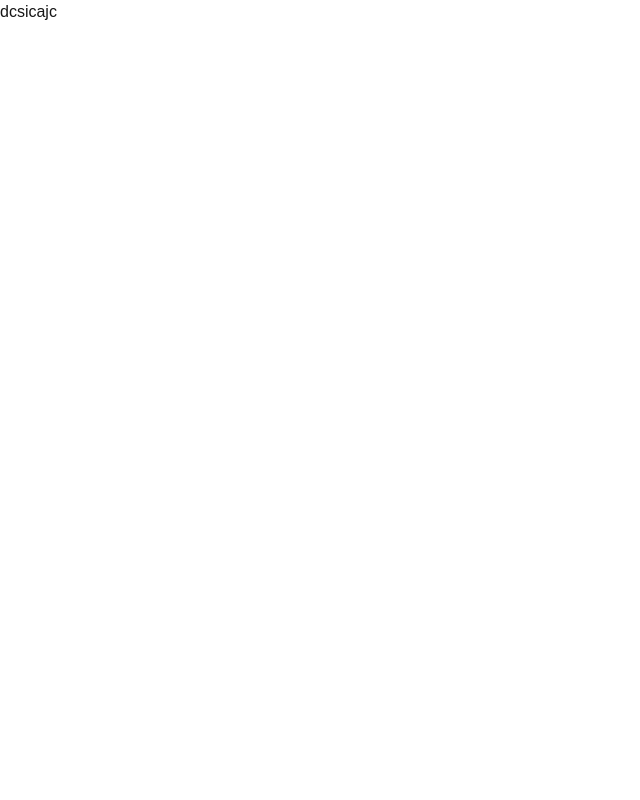
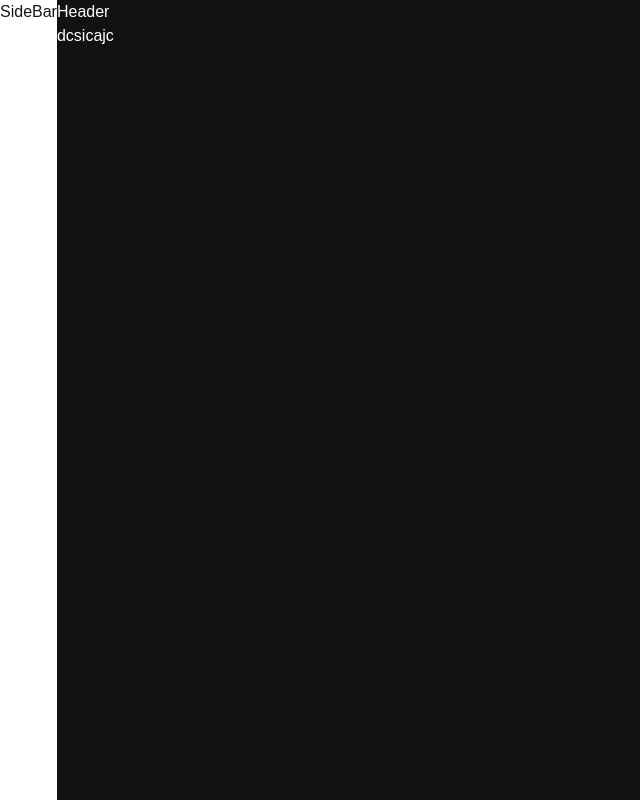
Before and after one commit to Junxeb/Dashboard-ecom, a Next.js app: page / in a window 1280 px wide. Shown: the whole page, without its empty margins (0-640 px from the left). Built offline with nearby package versions, Linux system fonts and the light colour scheme.

Commit message:
add layout for page

```diff
--- a/src/app/layout.tsx
+++ b/src/app/layout.tsx
@@ -1,6 +1,7 @@
-import type { Metadata } from "next";
 import { Geist, Geist_Mono } from "next/font/google";
 import "./globals.css";
+import SideBar from "@/layout/SideBar";
+import Header from "@/layout/Header";
 
 const geistSans = Geist({
   variable: "--font-geist-sans",
@@ -12,22 +13,25 @@ const geistMono = Geist_Mono({
   subsets: ["latin"],
 });
 
-export const metadata: Metadata = {
-  title: "Create Next App",
-  description: "Generated by create next app",
+export const metadata = {
+  title: "Dashboard",
+  description: "....",
 };
 
-export default function RootLayout({
-  children,
-}: Readonly<{
-  children: React.ReactNode;
-}>) {
+export default function RootLayout({ children }) {
   return (
-    <html
-      lang="en"
-      className={`${geistSans.variable} ${geistMono.variable} h-full antialiased`}
-    >
-      <body className="min-h-full flex flex-col">{children}</body>
+    <html lang="en" className={`${geistSans.variable} ${geistMono.variable} h-full antialiased`}>
+      <body className="min-h-full flex flex-col bg-[#121212] text-white">
+        <div className="flex h-screen overflow-hidden ">
+          <SideBar />
+          <div className="flex flex-col flex-1 overflow-auto bg-[#121212] text-white">
+            <div className="max-w-7xl mx-auto w-full">
+              <Header />
+              <main>{children}</main>
+            </div>
+          </div>
+        </div>
+      </body>
     </html>
   );
 }
```
